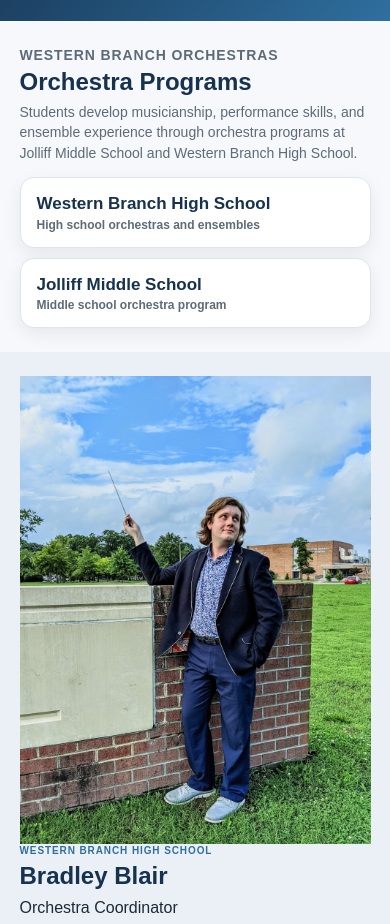
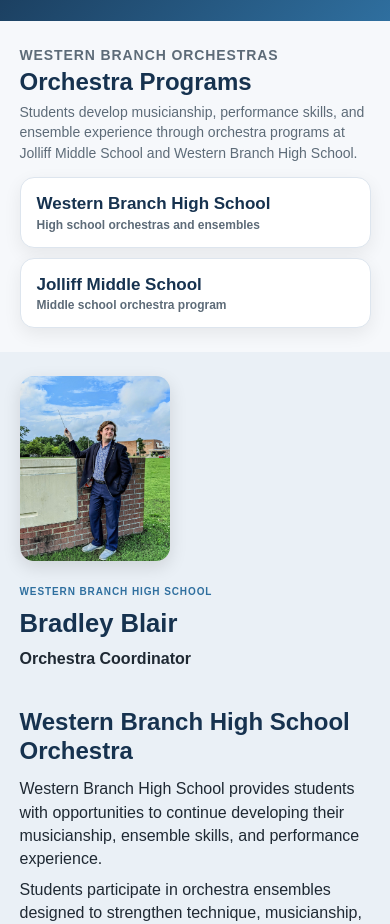
Before and after one commit to ALevi2483/Orchestra, a plain HTML site: page about.html in a window 390 px wide. Shown: the part 170-1094 px from the top of the page. Drawn offline with Linux system fonts and the light colour scheme.

Commit message:
Add styles for director section and program intro

```diff
--- a/css/style.css
+++ b/css/style.css
@@ -1148,3 +1148,93 @@
   }
 
 }
+/* ========================================
+   ORCHESTRAS PAGE
+======================================== */
+
+#wbhs,
+#jolliff {
+  scroll-margin-top: 90px;
+}
+
+
+/* DIRECTOR SECTION */
+
+.director-section {
+  display: grid;
+  grid-template-columns: 180px 1fr;
+  gap: 30px;
+  align-items: center;
+  margin-bottom: 40px;
+}
+
+.director-photo {
+  display: block;
+  width: 180px;
+  height: 220px;
+  object-fit: cover;
+  object-position: center;
+  border-radius: 14px;
+  box-shadow: 0 6px 18px rgba(0, 0, 0, 0.12);
+}
+
+.director-info h2 {
+  margin-top: 5px;
+  margin-bottom: 8px;
+}
+
+.director-info p {
+  margin-top: 6px;
+  margin-bottom: 8px;
+}
+
+.director-title {
+  font-weight: 700;
+}
+
+
+/* PROGRAM INTRO */
+
+.program-intro {
+  max-width: 850px;
+  margin-bottom: 30px;
+}
+
+.program-intro h2 {
+  margin-bottom: 12px;
+}
+
+
+/* SECTION ACTION */
+
+.section-action {
+  margin-top: 30px;
+}
+
+
+/* MOBILE */
+
+@media (max-width: 650px) {
+
+  #wbhs,
+  #jolliff {
+    scroll-margin-top: 75px;
+  }
+
+  .director-section {
+    grid-template-columns: 1fr;
+    gap: 18px;
+    align-items: start;
+    margin-bottom: 30px;
+  }
+
+  .director-photo {
+    width: 150px;
+    height: 185px;
+  }
+
+  .director-info h2 {
+    font-size: 1.6rem;
+  }
+
+}
```
